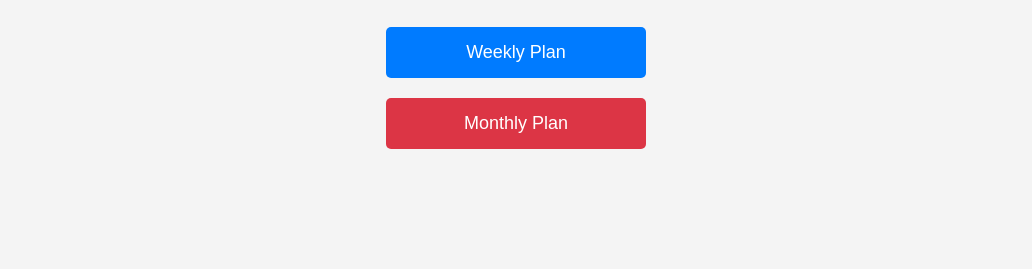
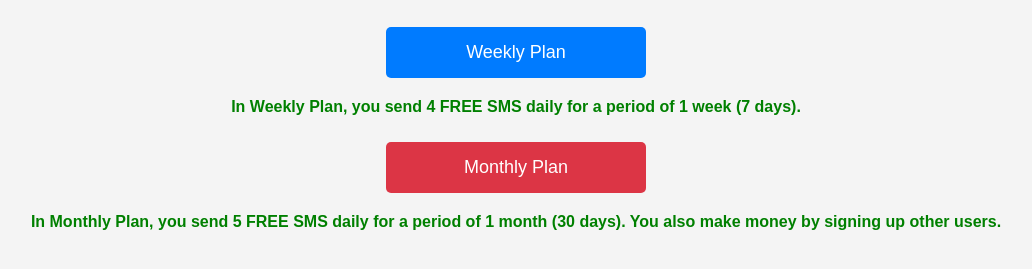
Before and after one commit to masomodigital/sendsms-page, a plain HTML site: page index.html in a window 1280 px wide. Shown: the part 159-428 px from the top of the page, without its empty margins (124-1156 px from the left). Drawn offline with Linux system fonts and the light colour scheme.

Commit message:
Update index.html

```diff
--- a/index.html
+++ b/index.html
@@ -46,6 +46,11 @@
         .btn:hover {
             opacity: 0.8;
         }
+        .info-text {
+            font-weight: bold;
+            color: green;
+            margin-top: 10px;
+        }
     </style>
 </head>
 <body>
@@ -53,7 +58,10 @@
     <p class="subheading">Select your plan to send FREE SMS Now!</p>
     <div class="button-container">
         <a href="https://docs.google.com/forms/d/e/1FAIpQLSdwNkyqm2-ZSiuoZdV1IDWIWVRsANnLUz6cjsB0RjFO6Wwyww/viewform" class="btn blue-btn">Weekly Plan</a>
+        <p class="info-text">In Weekly Plan, you send 4 FREE SMS daily for a period of 1 week (7 days).</p>
+
         <a href="https://docs.google.com/forms/d/e/1FAIpQLScRVe5c2nD94A8NuqEcVL5o6f7RWj-e1drrRbVO-k99b4d4mw/viewform" class="btn red-btn">Monthly Plan</a>
+        <p class="info-text">In Monthly Plan, you send 5 FREE SMS daily for a period of 1 month (30 days). You also make money by signing up other users.</p>
     </div>
 </body>
 </html>
```
